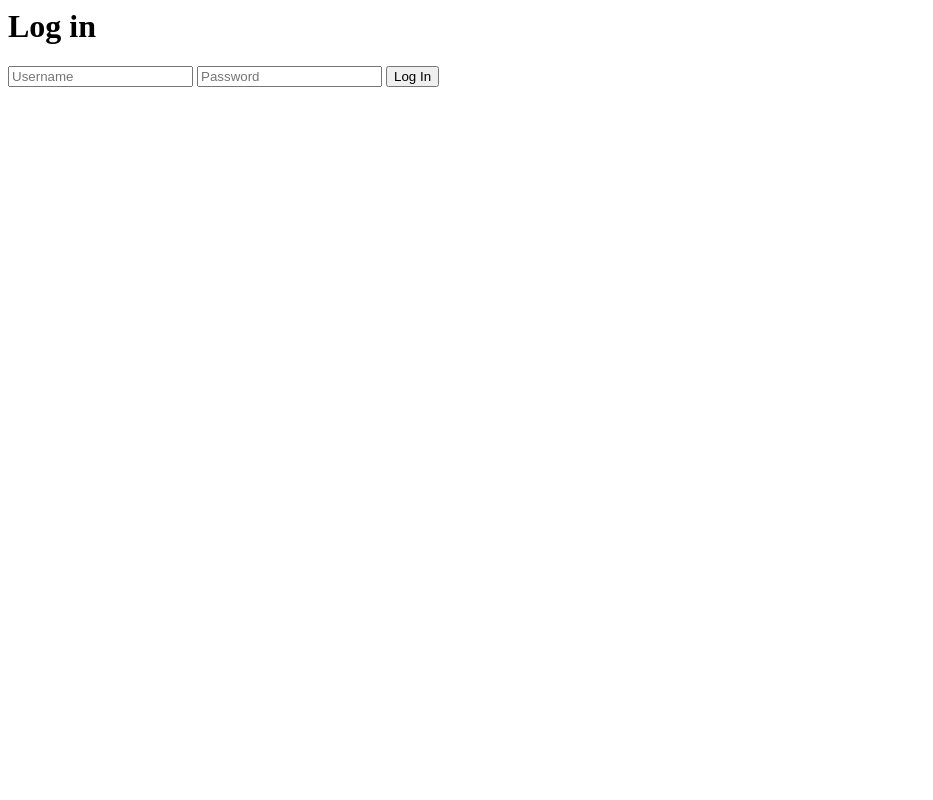
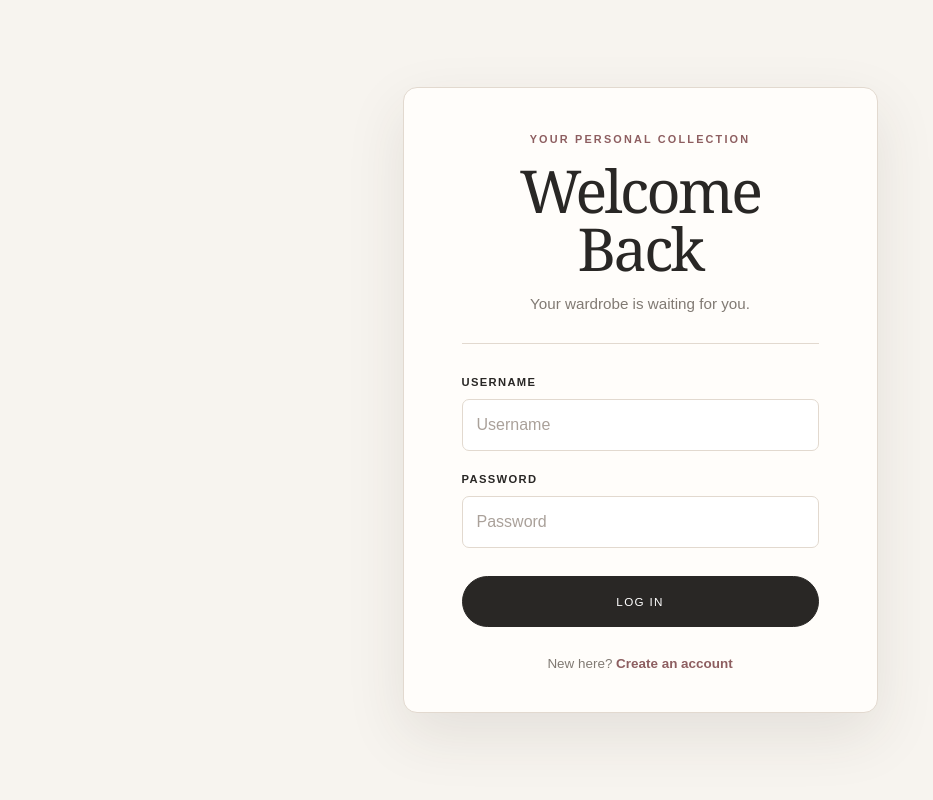
Before and after one commit to prg-09/Personal-Wardrobe-Manager, a Django app: page /login/ in a window 1280 px wide. Shown: the whole page, without its empty margins (0-933 px from the left). Run offline with Django 5.2, Linux system fonts and the light colour scheme.

Commit message:
Redesign authentication page ui

```diff
--- /dev/null
+++ b/Wardrobe_Manager/static/css/auth.css
@@ -0,0 +1,162 @@
+:root {
+    --auth-ivory: #f7f4ef;
+    --auth-paper: #fffdfa;
+    --auth-ink: #292725;
+    --auth-muted: #817a73;
+    --auth-line: #e2d9cf;
+    --auth-rose: #8d5e60;
+    --auth-rose-soft: #f2e7e4;
+    --auth-shadow: 0 22px 60px rgba(59, 48, 41, 0.1);
+}
+
+* {
+    box-sizing: border-box;
+}
+
+body.auth-page {
+    background: var(--auth-ivory);
+    color: var(--auth-ink);
+    font-family: Arial, sans-serif;
+    line-height: 1.5;
+    margin: 0;
+    min-height: 100vh;
+}
+
+.auth-shell {
+    align-items: center;
+    display: flex;
+    justify-content: center;
+    min-height: 100vh;
+    padding: 48px 22px;
+}
+
+.auth-card {
+    background: var(--auth-paper);
+    border: 1px solid var(--auth-line);
+    border-radius: 14px;
+    box-shadow: var(--auth-shadow);
+    max-width: 475px;
+    padding: 43px clamp(25px, 6vw, 58px) 38px;
+    width: 100%;
+}
+
+.auth-card__intro {
+    border-bottom: 1px solid var(--auth-line);
+    margin-bottom: 30px;
+    padding-bottom: 27px;
+    text-align: center;
+}
+
+.auth-kicker {
+    color: var(--auth-rose);
+    font-size: 0.68rem;
+    font-weight: bold;
+    letter-spacing: 0.2em;
+    margin: 0 0 14px;
+    text-transform: uppercase;
+}
+
+.auth-card h1 {
+    font-family: Georgia, serif;
+    font-size: clamp(2.35rem, 7vw, 3.7rem);
+    font-weight: normal;
+    letter-spacing: -0.045em;
+    line-height: 0.98;
+    margin: 0;
+}
+
+.auth-subtitle {
+    color: var(--auth-muted);
+    font-size: 0.95rem;
+    margin: 16px 0 0;
+}
+
+.auth-form {
+    margin: 0;
+}
+
+.auth-field {
+    margin-bottom: 20px;
+}
+
+.auth-field label {
+    display: block;
+    font-size: 0.7rem;
+    font-weight: bold;
+    letter-spacing: 0.12em;
+    margin-bottom: 8px;
+    text-transform: uppercase;
+}
+
+.auth-field input {
+    background: #fff;
+    border: 1px solid var(--auth-line);
+    border-radius: 7px;
+    color: var(--auth-ink);
+    font: inherit;
+    min-height: 51px;
+    padding: 13px 14px;
+    transition: border-color 180ms ease, box-shadow 180ms ease;
+    width: 100%;
+}
+
+.auth-field input::placeholder {
+    color: #aaa19a;
+}
+
+.auth-field input:focus {
+    border-color: var(--auth-rose);
+    box-shadow: 0 0 0 3px rgba(141, 94, 96, 0.13);
+    outline: none;
+}
+
+.auth-submit {
+    background: var(--auth-ink);
+    border: 1px solid var(--auth-ink);
+    border-radius: 999px;
+    color: #fff;
+    cursor: pointer;
+    display: block;
+    font: inherit;
+    font-size: 0.73rem;
+    letter-spacing: 0.11em;
+    margin-top: 28px;
+    padding: 16px 22px;
+    text-transform: uppercase;
+    transition: background 180ms ease, border-color 180ms ease, transform 180ms ease;
+    width: 100%;
+}
+
+.auth-submit:hover {
+    background: var(--auth-rose);
+    border-color: var(--auth-rose);
+    transform: translateY(-2px);
+}
+
+.auth-switch {
+    color: var(--auth-muted);
+    font-size: 0.84rem;
+    margin: 27px 0 0;
+    text-align: center;
+}
+
+.auth-switch a {
+    color: var(--auth-rose);
+    font-weight: bold;
+    text-decoration: none;
+}
+
+.auth-switch a:hover {
+    color: var(--auth-ink);
+}
+
+@media (max-width: 480px) {
+    .auth-shell {
+        padding: 24px 15px;
+    }
+
+    .auth-card {
+        padding: 31px 21px 29px;
+    }
+
+}
--- a/Wardrobe_Manager/wardrobe/templates/wardrobe/login.html
+++ b/Wardrobe_Manager/wardrobe/templates/wardrobe/login.html
@@ -1,10 +1,39 @@
-<h1>Log in</h1>
+{% load static %}
+<!DOCTYPE html>
+<html lang="en">
+<head>
+    <meta charset="UTF-8">
+    <meta name="viewport" content="width=device-width, initial-scale=1.0">
+    <title>Welcome Back | Wardrobe Manager</title>
+    <link rel="stylesheet" href="{% static 'css/auth.css' %}">
+</head>
+<body class="auth-page auth-page--login">
+    <main class="auth-shell">
+        <section class="auth-card" aria-labelledby="login-title">
+            <div class="auth-card__intro">
+                <p class="auth-kicker">Your personal collection</p>
+                <h1 id="login-title">Welcome Back</h1>
+                <p class="auth-subtitle">Your wardrobe is waiting for you.</p>
+            </div>
 
-<form method="POST">
-    {% csrf_token %}
+            <form class="auth-form" method="POST">
+                {% csrf_token %}
 
-    <input type="text" name="username" placeholder="Username">
-    <input type="password" name="password" placeholder="Password">
+                <div class="auth-field">
+                    <label for="login-username">Username</label>
+                    <input id="login-username" type="text" name="username" placeholder="Username">
+                </div>
 
-    <button type="submit">Log In</button>
-</form>
+                <div class="auth-field">
+                    <label for="login-password">Password</label>
+                    <input id="login-password" type="password" name="password" placeholder="Password">
+                </div>
+
+                <button class="auth-submit" type="submit">Log In</button>
+            </form>
+
+            <p class="auth-switch">New here? <a href="{% url 'register' %}">Create an account</a></p>
+        </section>
+    </main>
+</body>
+</html>
```
Also changed, not shown: Wardrobe_Manager/wardrobe/templates/wardrobe/register.html (+36 -7 lines).
